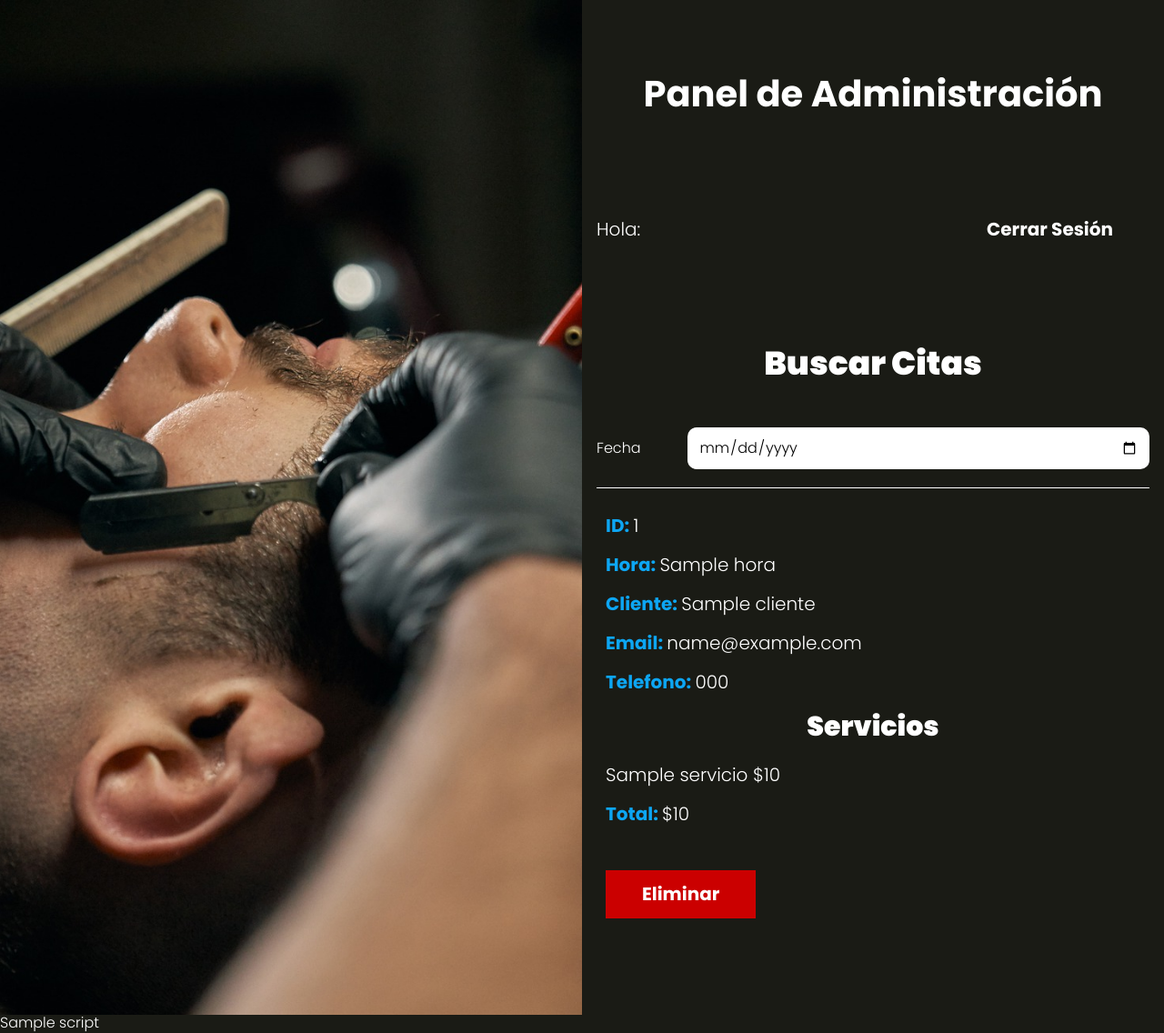
After one commit to MarianaOngay17/appsalon_MVC, a PHP site: the page made by views/admin/index.php in a window 1280 px wide. The commit adds this page. Shown: the whole page at 91% size. Run offline with PHP 8.4, Linux system fonts and the light colour scheme; the template is opened without the code that fills it: most values are stand-ins (such as "Sample title", 1, 10 or a date in 2020).

Commit message:
Panel de administrador

```diff
--- a/public/index.php
+++ b/public/index.php
@@ -5,6 +5,7 @@ require_once __DIR__ . '/../includes/app.php';
 use MVC\Router;
 use Controllers\APIController;
 use Controllers\CitaController;
+use Controllers\AdminController;
 use Controllers\LoginController;
 
 $router = new Router();
@@ -30,10 +31,12 @@ $router->get('/mensaje', [LoginController::class, 'mensaje']);
 
 //AREA PRIVADA
 $router->get('/cita',[CitaController::class,'index']);
+$router->get('/admin',[AdminController::class,'index']);
 
 //API de citas
 $router->get('/api/servicios',[APIController::class,'index']);
 $router->post('/api/citas',[APIController::class,'guardar']);
+$router->post('/api/eliminar',[APIController::class,'eliminar']);
 
 
 // Comprueba y valida las rutas, que existan y les asigna las funciones del Controlador
--- a/src/scss/base/_globales.scss
+++ b/src/scss/base/_globales.scss
@@ -1,4 +1,5 @@
 @use 'variables' as v;
+@use 'mixins' as m;
 
 html {
     font-size: 62.5%;
@@ -11,13 +12,14 @@ body {
     flex-direction: column;
     background-color: v.$negro;
     color: v.$blanco;
+    font-family: v.$fuente_principal;
+    font-size: 1.6rem;
+    @include m.tablet {
+        height: 100%;
+    }
 }
 *, *:before, *:after {
     box-sizing: inherit;
-}
-body {
-    font-family: v.$fuente_principal;
-    font-size: 1.6rem;
 }
 .contenedor {
     width: 95%;
--- a/src/scss/componentes/_botones.scss
+++ b/src/scss/componentes/_botones.scss
@@ -4,3 +4,7 @@
 .boton{
     @include m.boton(v.$azul, v.$blanco);
 }
+
+.boton-eliminar{
+    @include m.boton(v.$rojo, v.$blanco);
+}
--- a/src/scss/layout/_UI.scss
+++ b/src/scss/layout/_UI.scss
@@ -22,22 +22,24 @@
         width: 95%;
         margin: 0 auto;
         padding: 3rem 0;
+        @include m.tablet {
+            overflow: scroll;
+        }
     }
 
 }
 
-.barra{
+.barra {
     margin: v.$separacion 0;
 
     @include m.tablet {
         display: flex;
         justify-content: space-between;
-        align-items: center;
+        align-items:center;
     }
 
-    .boton{
+    .boton {
+        margin: 0;
         @include m.boton(v.$negro, v.$blanco);
-        margin: 0;
     }
-
 }
--- /dev/null
+++ b/src/scss/layout/_admin.scss
@@ -0,0 +1,24 @@
+@use 'base/variables' as v;
+
+.citas{
+    list-style: none;
+    padding: 0;
+
+    li{
+        padding: 1rem;
+        border-top: 1px solid v.$blanco;
+
+        p{
+            font-weight: v.$bold;
+            color: v.$azul;
+        }
+
+        span,
+        .servicio {
+            font-weight: v.$regular;
+            color: v.$blanco;
+        }
+
+
+    }
+}
--- a/src/scss/layout/_index.scss
+++ b/src/scss/layout/_index.scss
@@ -2,3 +2,4 @@
 @forward 'cita';
 @forward 'servicios';
 @forward 'resumen';
+@forward 'admin';
--- /dev/null
+++ b/views/admin/index.php
@@ -0,0 +1,70 @@
+<h1 class="nombre-pagina">Panel de Administración</h1>
+
+<?php include_once __DIR__ .'/../templates/barra.php' ?>
+
+<h2>Buscar Citas</h2>
+<div class="busqueda">
+    <form class="formulario">
+        <div class="campo">
+            <label for="fecha">Fecha</label>
+            <input
+                type="date"
+                id="fecha"
+                name="fecha"
+                value="<?php echo $fecha; ?>"
+            />
+        </div>
+    </form>
+</div>
+
+<?php
+    if(count($citas) === 0){
+        echo "<h2>No Hay Citas en esta fecha</h2>";
+    }
+?>
+
+<div id="citas-admin">
+    <ul class="citas">
+        <?php
+            $idCita = 0;
+            foreach($citas as $key => $cita):
+                if($idCita !== $cita->id):
+                    $total = 0;
+        ?>
+            <li>
+                <p>ID: <span><?php echo $cita->id; ?></span></p>
+                <p>Hora: <span><?php echo $cita->hora; ?></span></p>
+                <p>Cliente: <span><?php echo $cita->cliente; ?></span></p>
+                <p>Email: <span><?php echo $cita->email; ?></span></p>
+                <p>Telefono: <span><?php echo $cita->telefono; ?></span></p>
+
+                <h3>Servicios</h3>
+            <?php
+                    $idCita = $cita->id;
+                endif;
+            ?>
+
+                <p class="servicio"><?php echo $cita->servicio . " $" . $cita->precio; ?></p>
+                <?php
+                    $total += $cita->precio;
+
+                    $actual = $cita->id;
+                    $proximo = $citas[$key + 1]->id ?? 0;
+
+                    if(esUltimo($actual, $proximo)): ?>
+                        <p class="total">Total: <span>$<?php echo $total; ?></span></p>
+
+                        <form action="/api/eliminar" method="POST">
+                            <input type="hidden" name="id" value="<?php echo $cita->id; ?>">
+                            <input type="submit" class="boton-eliminar" value="Eliminar">
+                        </form>
+        <?php
+                    endif;
+            endforeach;
+        ?>
+    </ul>
+</div>
+
+<?php
+    $script = "<script src='build/js/buscador.js'></script>"
+?>
--- a/views/cita/index.php
+++ b/views/cita/index.php
@@ -1,10 +1,7 @@
 <h1 class="nombre-pagina">Crear Nueva Cita</h1>
 <p class="descripcion-pagina">Elige tus servicios y coloca tus datos</p>
 
-<div class="barra">
-    <p>Hola: <?php echo $nombre ?? '' ?></p>
-    <a class="boton" href="/logout">Cerrar Sesión</a>
-</div>
+<?php include_once __DIR__ .'/../templates/barra.php' ?>
 
 <div id="app">
 
--- /dev/null
+++ b/views/templates/barra.php
@@ -0,0 +1,4 @@
+<div class="barra">
+    <p>Hola: <?php echo $nombre ?? '' ?></p>
+    <a class="boton" href="/logout">Cerrar Sesión</a>
+</div>
```
Also changed, not shown: controllers/APIController.php (+9 -0 lines), controllers/AdminController.php (added, +40 -0 lines), includes/funciones.php (+7 -0 lines), models/ActiveRecord.php (+7 -0 lines), models/AdminCita.php (added, +29 -0 lines), src/js/buscador.js (added, +16 -0 lines), public/build/css/app.css, public/build/js/buscador.js (added), 1 other file.
